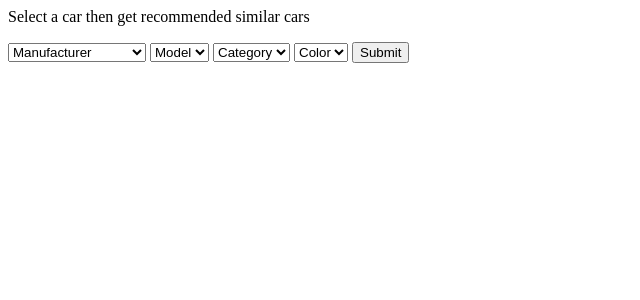
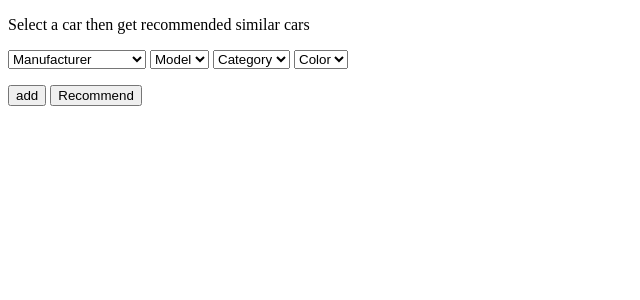
Before and after one commit to VedMishra28102006/car_recommendation, a Flask app: page / in a window 1280 px wide. Shown: the top 300 px of the page, without its empty margins (0-640 px from the left). Run offline with Flask 3, Linux system fonts and the light colour scheme.

Commit message:
Add files via upload

```diff
--- a/main.py
+++ b/main.py
@@ -44,18 +44,17 @@ def options():
 @app.route("/recommend", methods=["POST"])
 def recommend():
 	if request.form and set(["Manufacturer", "Model", "Category", "Color", "page"]).issubset(request.form.keys()):
-		manufacturer = request.form.get("Manufacturer")
-		model = request.form.get("Model")
-		category = request.form.get("Category")
-		color = request.form.get("Color")
+		manufacturers = request.form.getlist("Manufacturer")
+		models = request.form.getlist("Model")
+		categories = request.form.getlist("Category")
+		colors = request.form.getlist("Color")
 		page = int(request.form.get("page"))
 		match = df[
-			(df["Manufacturer"] == manufacturer)
-			& (df["Model"] == model)
-			& (df["Category"] == category)
-			& (df["Color"] == color)
+			df["Manufacturer"].isin(manufacturers)
+			& df["Model"].isin(models)
+			& df["Category"].isin(categories)
+			& df["Color"].isin(colors)
 		]
-		match = match[0:1]
 		input_cat = encoder.transform(match[[
 			"Manufacturer", "Model", "Category", "Leather interior",
 			"Fuel type", "Gear box type", "Drive wheels", "Doors",
@@ -65,15 +64,16 @@ def recommend():
 			"Airbags", "Cylinders", "Engine volume", "Levy",
 			"Mileage", "Price", "Prod. year"
 		]].values)
-		input = np.hstack([input_cat.toarray(), input_num])
+		input_vectors = np.hstack([input_cat.toarray(), input_num])
+		input = input_vectors.mean(axis=0).reshape(1, -1)
 		similarities = cosine_similarity(input, X).flatten()
 		df["similarity"] = similarities
 		cars = df[
 			~(
-				(df["Manufacturer"] == manufacturer)
-				& (df["Model"] == model)
-				& (df["Category"] == category)
-				& (df["Color"] == color)
+				df["Manufacturer"].isin(manufacturers)
+				& df["Model"].isin(models)
+				& df["Category"].isin(categories)
+				& df["Color"].isin(colors)
 			) & (df["similarity"] > 0.5)
 		].sort_values(by="similarity", ascending=False).head(100)
 		cars = cars.drop_duplicates(subset=["Manufacturer", "Model", "Category", "Color"])
--- a/templates/index.html
+++ b/templates/index.html
@@ -1,83 +1,101 @@
-<form id="car_form">
-	<p>Select a car then get recommended similar cars</p>
-	<select id="manufacturer_dropdown" name="Manufacturer">
-		<option hidden selected value="">Manufacturer</option>
-	</select>
-	<select id="model_dropdown" name="Model">
-		<option hidden selected value="">Model</option>
-	</select>
-	<select id="category_dropdown" name="Category">
-		<option hidden selected value="">Category</option>
-	</select>
-	<select id="color_dropdown" name="Color">
-		<option hidden selected value="">Color</option>
-	</select>
-	<button type="submit">Submit</button>
-</form>
-<h1 id="recommend_header" style="display: none">Recommendations:</h1>
-<ul id="recommend_list" style="display: none; list-style-type: none; padding: 0">
-	<h1>Recommendations:</h1>
-</ul>
-<script>
-	var manufacturer_dropdown = document.getElementById("manufacturer_dropdown");
-	var car_data
-	fetch("/options", {method: "GET"})
+<!DOCTYPE html>
+<html>
+	<head>
+		<meta charset="utf-8">
+		<meta content="initial-scale=1.0,width=device-width" name="viewport">
+		<meta content="ie=edge" http-equiv="X-UA-Compatible">
+		<title>Car Recommendation</title>
+	</head>
+	<body onload="
+			let car_form = document.getElementById('car_form');
+			car_data = null;
+			fetch('/options', {method: 'GET'})
 			.then(response => response.json())
 			.then(data => {
 				car_data = data;
-			for (manufacturer of Object.keys(data)) {
-				manufacturer_dropdown.innerHTML += `<option value="${manufacturer}">${manufacturer}</option>`;
-			}
+				for (manufacturer of Object.keys(data))
+					car_form.querySelector(`select[name='Manufacturer']`).insertAdjacentHTML('beforeend', `<option aria-label='${manufacturer}' value='${manufacturer}'>${manufacturer}</option>`);
+				new_input = car_form.querySelector(`li[id='0']`).innerHTML;
 			})
 			.catch(error => {
 				alert(error);
 			});
-	var model_dropdown = document.getElementById("model_dropdown");
-	manufacturer_dropdown.onchange = () => {
-		models = `<option hidden selected value="">Model</option>`;
-		for (model of Object.keys(car_data[manufacturer_dropdown.value])) {
-			models += `<option value="${model}">${model}</option>`;
-		}
-		model_dropdown.innerHTML = models;
+			recommend_list = document.getElementById('recommend_list');
+			page = 1;
+			alter_page = (op) => {
+				page = (op) ? page+1 : page-1;
+				car_form.dispatchEvent(new Event('submit'));
 			};
-	var category_dropdown = document.getElementById("category_dropdown");
-	model_dropdown.onchange = () => {
-		categories = `<option hidden selected value="">Category</option>`;
-		for (category of Object.keys(car_data[manufacturer_dropdown.value][model_dropdown.value])) {
-			categories += `<option value=${category}>${category}</option>`;
-		}
-		category_dropdown.innerHTML = categories;
-	};
-	var color_dropdown = document.getElementById("color_dropdown");
-	category_dropdown.onchange = () => {
-		colors = `<option hidden selected value="">Color</option>`;
-		for (color of car_data[manufacturer_dropdown.value][model_dropdown.value][category_dropdown.value]) {
-			colors += `<option value=${color}>${color}</option>`;
-		}
-		color_dropdown.innerHTML = colors;
-	};
-	var page = 1;
-	var car_form = document.getElementById("car_form");
-	var recommend_list = document.getElementById("recommend_list");
-	car_form.onsubmit = (e) => {
-		e.preventDefault();
-		var data = new FormData(car_form);
-		data.append("page", page);
-		fetch("/recommend", {method: "POST", body: data})
+	">
+		<form id="car_form" onsubmit="
+			event.preventDefault();
+			let data = new FormData(car_form);
+			data.append('page', page);
+			fetch('/recommend', {method: 'POST', body: data})
 			.then(response => response.json())
 			.then(data => {
-				if (recommend_header.style.display == "none") recommend_header.style.display = "block";
-				recommend_list.style.display = "block";
-				var recommendations = "";
-				for (var i=0; i < data["Manufacturer"].length; i++) {
-					recommendations += `<li>${data["Manufacturer"][i]} ${data["Model"][i]} ${data["Category"][i]} ${data["Color"][i]}</li>`;
+				if (recommend_header.style.display == 'none') recommend_header.style.display = 'block';
+				recommend_list.style.display = 'block';
+				var recommendations = '';
+				for (var i=0; i < data['Manufacturer'].length; i++) {
+					recommendations += `<li>${data['Manufacturer'][i]} ${data['Model'][i]} ${data['Category'][i]} ${data['Color'][i]}</li>`;
 				}
 				recommend_list.innerHTML = recommendations;
-				if (page > 1) recommend_list.innerHTML += `<button onclick="page--;car_form.dispatchEvent(new Event('submit'))">Prev</button>`;
-				if (data.has_more) recommend_list.innerHTML += `<button onclick="page++;car_form.dispatchEvent(new Event('submit'))">Next</button>`;
+				if (page > 1) recommend_list.innerHTML += `<button aria-label='Previous' onclick='alter_page(0)'>Prev</button>`;
+				if (data.has_more) recommend_list.innerHTML += `<button aria-label='Next' onclick='alter_page(1)'>Next</button>`;
 			})
 			.catch(error => {
 				alert(error);
 			});
-	};
-</script>
+		">
+			<p>Select a car then get recommended similar cars</p>
+			<ul style="
+				list-style-type: none;
+				padding: 0px;
+			">
+				<li aria-label="Input 0" id="0">
+					<select aria-label="Manufacturer" aria-required="true" name="Manufacturer" onchange="
+						this.nextElementSibling.innerHTML = `<option hidden selected value=''>Model</option>`;
+						for (model of Object.keys(car_data[this.value]))
+							this.nextElementSibling.insertAdjacentHTML('beforeend', `<option aria-label='${model}' value='${model}'>${model}</option>`);
+					" required>
+						<option hidden selected value="">Manufacturer</option>
+					</select>
+					<select aria-label="Model" aria-required="true" name="Model" onchange="
+						this.nextElementSibling.innerHTML = `<option hidden selected value=''>Category</option>`;
+						for (category of Object.keys(car_data[this.previousElementSibling.value][this.value]))
+							this.nextElementSibling.insertAdjacentHTML('beforeend', `<option aria-label='${category}' value='${category}'>${category}</option>`);
+					" required>
+						<option hidden selected value="">Model</option>
+					</select>
+					<select aria-label="Category" aria-required="true" name="Category" onchange="
+						this.nextElementSibling.innerHTML = `<option hidden selected value=''>Color</option>`;
+						for (color of car_data[this.previousElementSibling.previousElementSibling.value][this.previousElementSibling.value][this.value])
+							this.nextElementSibling.insertAdjacentHTML('beforeend', `<option aria-label='${color}' value='${color}'>${color}</option>`);
+					" required>
+						<option hidden selected value="">Category</option>
+					</select>
+					<select aria-label="Color" aria-required="true" name="Color" required>
+						<option hidden selected value="">Color</option>
+					</select>
+				</li>
+			</ul>
+			<button aria-label="Add to Cart" onclick="
+				let target = this.previousElementSibling;
+				let children_len = target.children.length;
+				let last_child = target.children[children_len-1];
+				let new_id = parseInt(last_child.id)+1;
+				target.insertAdjacentHTML('beforeend', `<li aria-label='Input ${new_id}' id='${new_id}'>${new_input}</li>`);
+			" type="button">add</button>
+			<button aria-label="Recommend" type="submit">Recommend</button>
+		</form>
+		<h1 id="recommend_header" style="display: none">Recommendations:</h1>
+		<ul id="recommend_list" style="
+			display: none;
+			list-style-type: none;
+			padding: 0px;
+		">
+			<h1>Recommendations:</h1>
+		</ul>
+	</body>
+</html>
```
Lines whose indentation alone changed are shown as unchanged.
